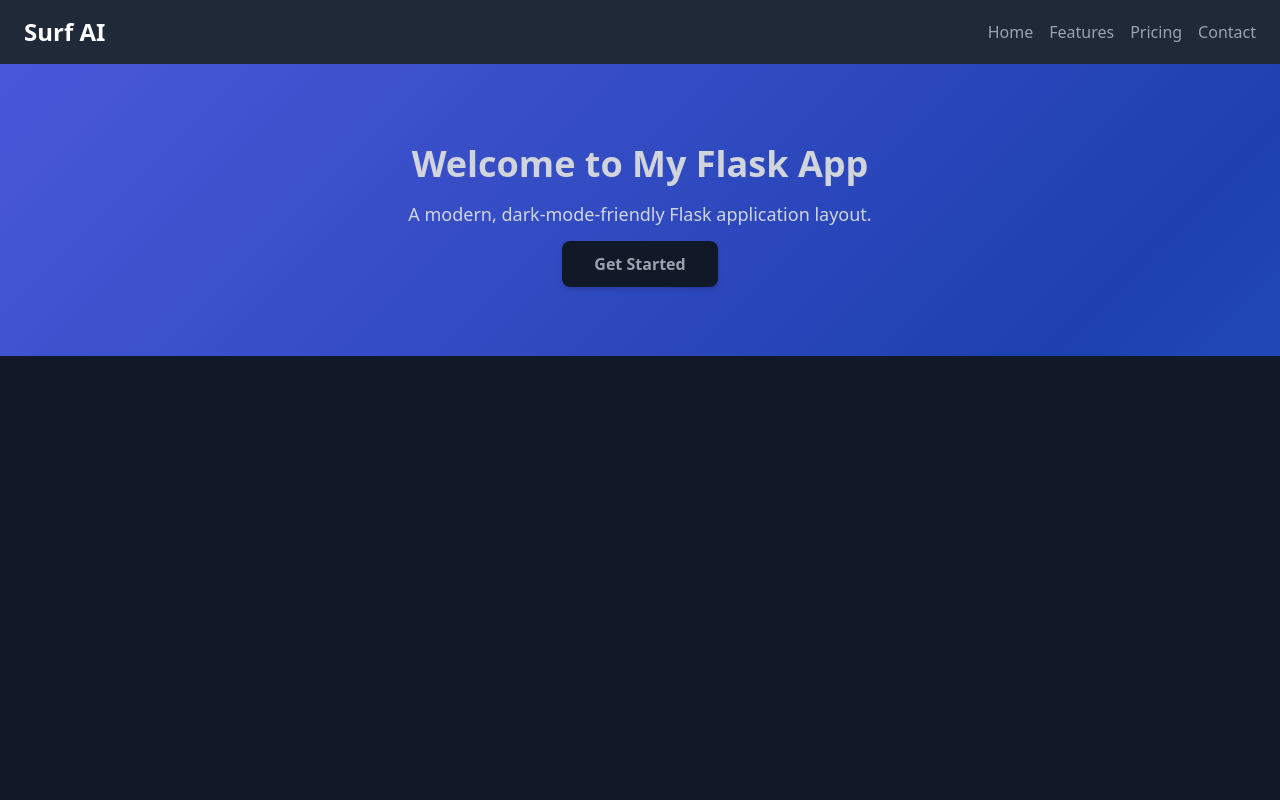
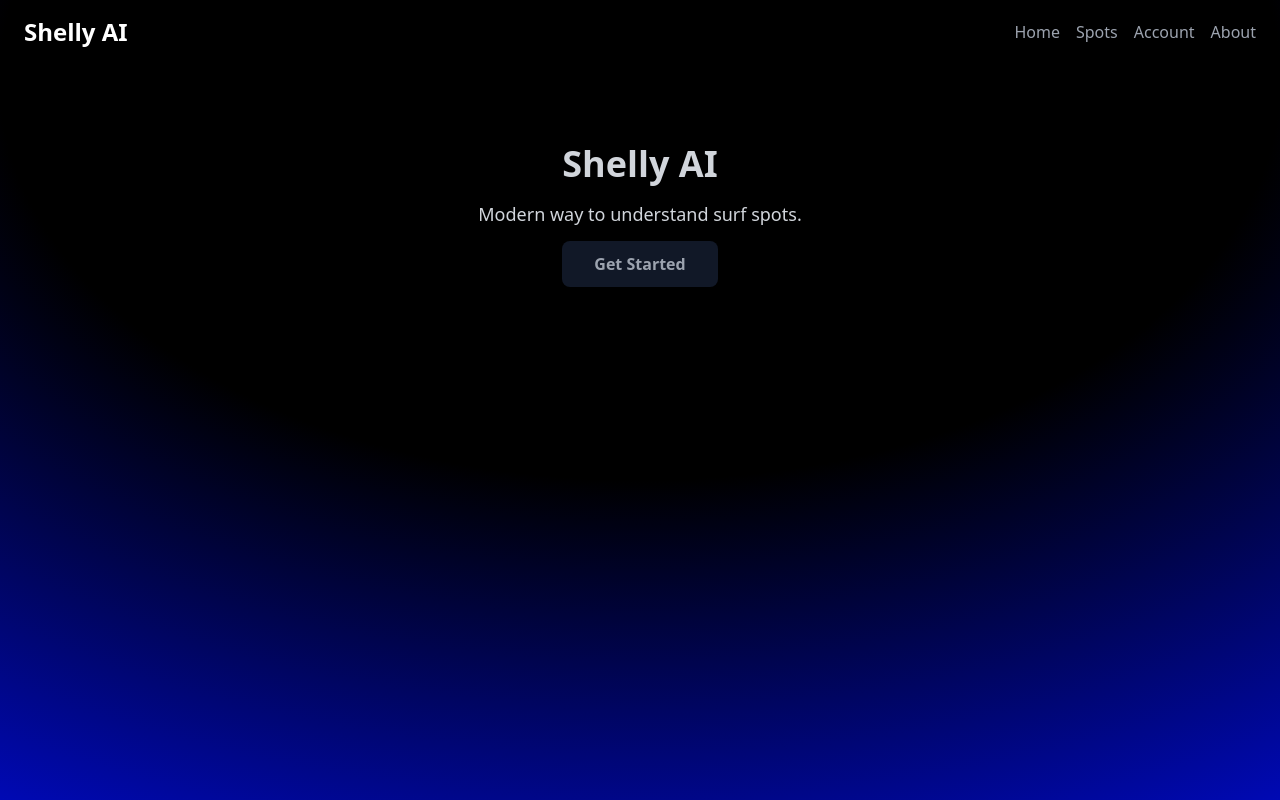
Before and after one commit to F1nnC/Shelly-AI, a Flask app: template templates/index.html in a window 1280 px wide. Run offline with Flask 3, Linux system fonts and the light colour scheme; the template is opened without the code that fills it, so the values that code supplies are empty.

Commit message:
ok pretty and made some more templates

```diff
--- a/app.py
+++ b/app.py
@@ -10,10 +10,15 @@ app = Flask(__name__)
 @app.route('/')
 def index():
     # Display initial data or summary
-    main()
+    # main()
     path = "volumes"
     data = pd.read_csv(f"{path}/processed_san_diego_forecast.csv")
     return render_template('index.html', data=data.head().to_dict(orient='records'))
 
+@app.route('/login')
+def login():
+
+    return render_template('login.html')
+
 if __name__ == '__main__':
     app.run(debug=True, host="0.0.0.0", port="8012")
--- /dev/null
+++ b/routes/file.txt
@@ -0,0 +1 @@
+something so it commits
--- a/static/css/styles.css
+++ b/static/css/styles.css
@@ -1,17 +1,25 @@
-@keyframes gradient-move {
-    0% {
-        background-position: 0% 50%;
-    }
-    50% {
-        background-position: 100% 50%;
-    }
-    100% {
-        background-position: 0% 50%;
-    }
+.cool {
+    position: absolute;                /* 'absolute' */
+    top: 0;                            /* 'inset-0' sets top, right, bottom, and left to 0 */
+    right: 0;
+    bottom: 0;
+    left: 0;
+    z-index: -10;                      /* '-z-10' */
+    height: 100%;                      /* 'h-full' */
+    width: 100%;                       /* 'w-full' */
+    display: flex;                     /* 'items-center' uses 'flex' to vertically center items */
+    align-items: center;
+    padding-left: 1.25rem;             /* 'px-5' is 1.25rem padding left and right */
+    padding-right: 1.25rem;
+    padding-top: 6rem;                 /* 'py-24' is 6rem padding top and bottom */
+    padding-bottom: 6rem;
+    background: radial-gradient(
+        125% 125% at 50% 10%,
+        #000 40%,
+        rgb(0, 13, 255) 100%
+    );                                 /* Custom radial gradient from Tailwind's arbitrary values */
 }
 
-.animated-gradient {
-    background: linear-gradient(-45deg, #1e3a8a, #3b82f6, #1e40af, #6366f1);
-    background-size: 400% 400%;
-    animation: gradient-move 8s ease infinite;
+.body-edits {
+    background-color: black;
 }
--- /dev/null
+++ b/templates/includes/navbar.html
@@ -0,0 +1,12 @@
+<!-- /partials/navbar.html -->
+<nav class="bg-gray-000 shadow-md relative">
+    <div class="container mx-auto px-6 py-4 flex justify-between items-center">
+        <a href="#" class="text-2xl font-bold text-white">Shelly AI</a>
+        <div class="flex space-x-4">
+            <a href="/login" class="text-gray-400 hover:text-blue-400">Home</a>
+            <a href="#" class="text-gray-400 hover:text-blue-400">Spots</a>
+            <a href="#" class="text-gray-400 hover:text-blue-400">Account</a>
+            <a href="#" class="text-gray-400 hover:text-blue-400">About</a>
+        </div>
+    </div>
+</nav>
--- a/templates/index.html
+++ b/templates/index.html
@@ -7,29 +7,24 @@
     <link href="https://cdn.jsdelivr.net/npm/tailwindcss@2.2.19/dist/tailwind.min.css" rel="stylesheet">
     <link href="../static/css/styles.css" rel="stylesheet"> <!-- Link to your custom CSS file -->
 </head>
-<body class="bg-gray-900 text-gray-300">
+<body class="text-gray-300 body-edits">
 
-    <!-- Navbar -->
-    <nav class="bg-gray-800 shadow-md">
-        <div class="container mx-auto px-6 py-4 flex justify-between items-center">
-            <a href="#" class="text-2xl font-bold text-white">Surf AI</a>
-            <div class="flex space-x-4">
-                <a href="#" class="text-gray-400 hover:text-blue-400">Home</a>
-                <a href="#" class="text-gray-400 hover:text-blue-400">Features</a>
-                <a href="#" class="text-gray-400 hover:text-blue-400">Pricing</a>
-                <a href="#" class="text-gray-400 hover:text-blue-400">Contact</a>
-            </div>
-        </div>
-    </nav>
+    <!-- Static Cool Background -->
+    <div class="cool"></div>
 
-    <!-- Hero Section with Animated Background -->
-    <header class="animated-gradient text-gray-300 py-20">
+    {% include "includes/navbar.html" %}
+
+    <!-- Hero Section -->
+    <header class="text-gray-300 py-20">
         <div class="container mx-auto px-6 text-center">
-            <h1 class="text-4xl font-bold mb-4">Welcome to My Flask App</h1>
-            <p class="text-lg mb-6">A modern, dark-mode-friendly Flask application layout.</p>
-            <a href="#" class="px-8 py-3 bg-gray-900 text-gray-400 font-semibold rounded-lg shadow-md hover:bg-gray-800">Get Started</a>
+            <h1 class="text-4xl font-bold mb-4">Shelly AI</h1>
+            <p class="text-lg mb-6">Modern way to understand surf spots.</p>
+            <a href="/login" class="px-8 py-3 bg-gray-900 text-gray-400 font-semibold rounded-lg shadow-md hover:bg-gray-600">Get Started</a>
         </div>
     </header>
+
+
+
 
     <!-- Other Sections -->
     <!-- Rest of your HTML code here... -->
```
Also changed, not shown: templates/login.html (added, +69 -0 lines), templates/about.html (added), templates/account.html (added), templates/spots.html (added).
